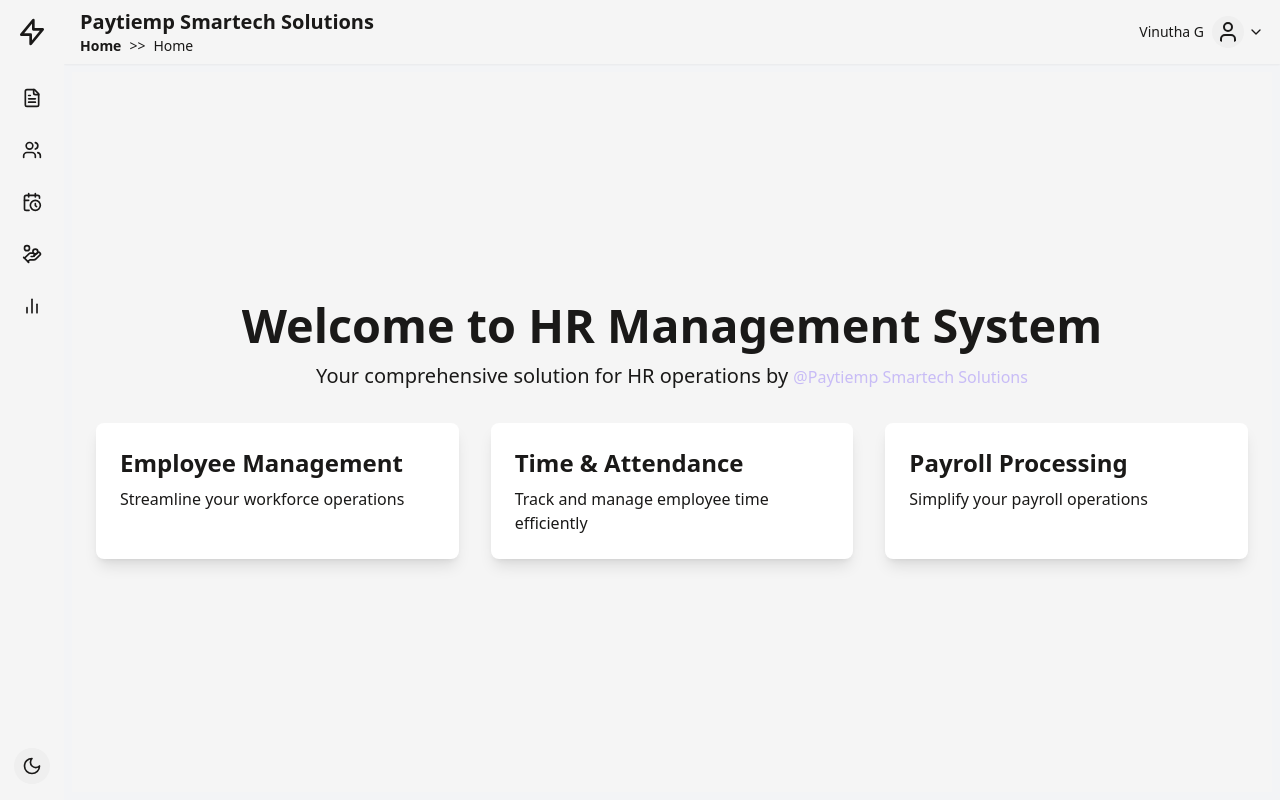
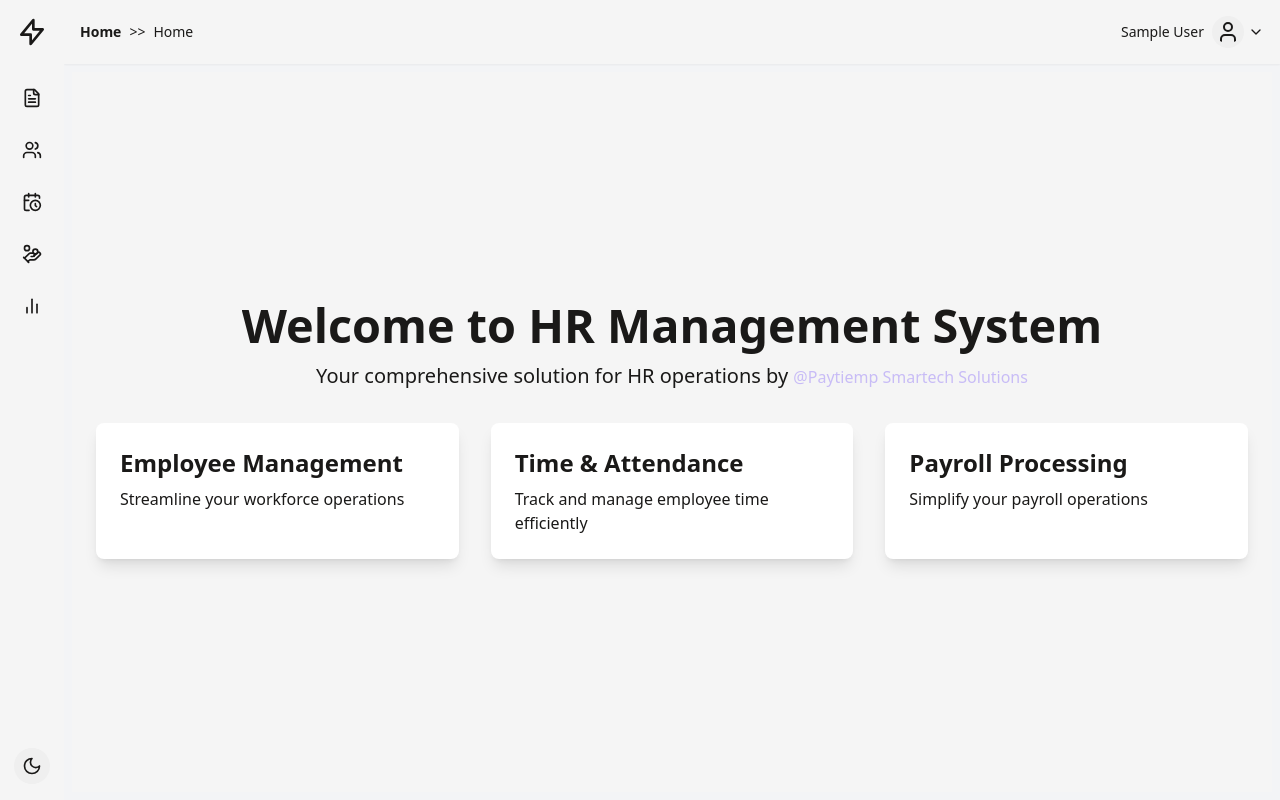
Before and after one commit to Kranthisai85/hrms-frontend, a React (Create React App) app: page /admin/home in a window 1280 px wide. Built offline with nearby package versions, Linux system fonts and the light colour scheme; sample sign-in values are in the browser's storage.

Commit message:
my last commit

```diff
--- a/src/components/Admin/Enterprise.jsx
+++ b/src/components/Admin/Enterprise.jsx
@@ -31,6 +31,7 @@ export default function Enterprise({ darkMode }) {
         });
         // const response = await axios.get('http://localhost:3306/api/companies/22');
         const data = response.data.company;
+        localStorage.setItem("companyData", JSON.stringify(data));
         // Map API response to formData
         setFormData({
           companyName: data.name,
--- a/src/components/Admin/Navbar.jsx
+++ b/src/components/Admin/Navbar.jsx
@@ -4,8 +4,14 @@ import { User, LogOut, ChevronDown } from 'lucide-react'
 export default function Navbar({ currentPage, darkMode, handleLogout }) {
   const [isDropdownOpen, setIsDropdownOpen] = useState(false)
   const dropdownRef = useRef(null)
+  const [user, setUser] = useState(null)
+  const [companyData, setCompanyData] = useState(null)
 
   useEffect(() => {
+    const user = JSON.parse(localStorage.getItem('currentUser'))
+    setUser(user)
+    const companyData = JSON.parse(localStorage.getItem('companyData'))
+    setCompanyData(companyData)
     function handleClickOutside(event) {
       if (dropdownRef.current && !dropdownRef.current.contains(event.target)) {
         setIsDropdownOpen(false)
@@ -27,7 +33,7 @@ export default function Navbar({ currentPage, darkMode, handleLogout }) {
           <div className="flex flex-col justify-center">
             <div className="flex-shrink-0">
               <h2 className={`text-xl font-bold truncate ${darkMode ? 'text-[#dbdadd]' : 'text-[#1A1918]'}`}>
-                Paytiemp Smartech Solutions
+                {companyData?.name}
               </h2>
             </div>
             <div className={`flex items-center text-sm ${darkMode ? 'text-[#C0BFBD]' : 'text-[#1A1918]'}`}>
@@ -46,10 +52,10 @@ export default function Navbar({ currentPage, darkMode, handleLogout }) {
                 onClick={toggleDropdown}
                 className="flex items-center focus:outline-none"
                 aria-label="User menu"
-                aria-haspopup="true"
+                aria-haspopup="true"s
               >
                 <span className={`text-sm mr-2 hidden sm:inline ${darkMode ? 'text-[#C0BFBD]' : 'text-[#1A1918]'}`}>
-                  Vinutha G
+                  {user?.name}
                 </span>
                 <User className={`h-8 w-8 rounded-full p-1 ${darkMode ? 'bg-[#1F1F22] text-[#C8BCF6]' : 'bg-[#EFEFEF] text-[#1A1918]'}`} />
                 <ChevronDown className={`ml-1 h-4 w-4 ${darkMode ? 'text-[#C0BFBD]' : 'text-[#1A1918]'}`} />
--- a/src/services/api.js
+++ b/src/services/api.js
@@ -1,7 +1,7 @@
 import axios from 'axios';
 
-const API_URL = 'https://admin.pacehrm.com/api/';
-// const API_URL = 'http://localhost:3306/api/';
+// const API_URL = 'https://admin.pacehrm.com/api/';
+const API_URL = 'http://localhost:3306/api/';
 
 // Create axios instance with default config
 const api = axios.create({
```
